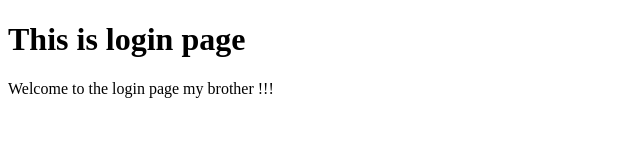
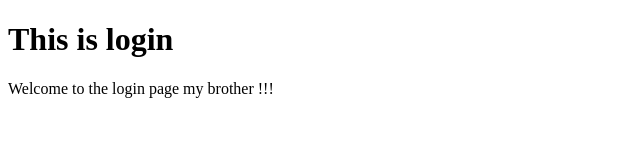
Before and after one commit to akbarumar88/myappsample, a plain HTML site: page login.html in a window 1280 px wide. Shown: the whole page, without its empty margins (0-640 px from the left). Drawn offline with Linux system fonts and the light colour scheme.

Commit message:
'ganti judul'

```diff
--- a/login.html
+++ b/login.html
@@ -7,7 +7,7 @@
 		<title>Login Page</title>
 	</head>
 	<body>
-		<h1>This is login page</h1>
+		<h1>This is login</h1>
 		<p>Welcome to the login page my brother !!!</p>
 	</body>
 </html>
```
